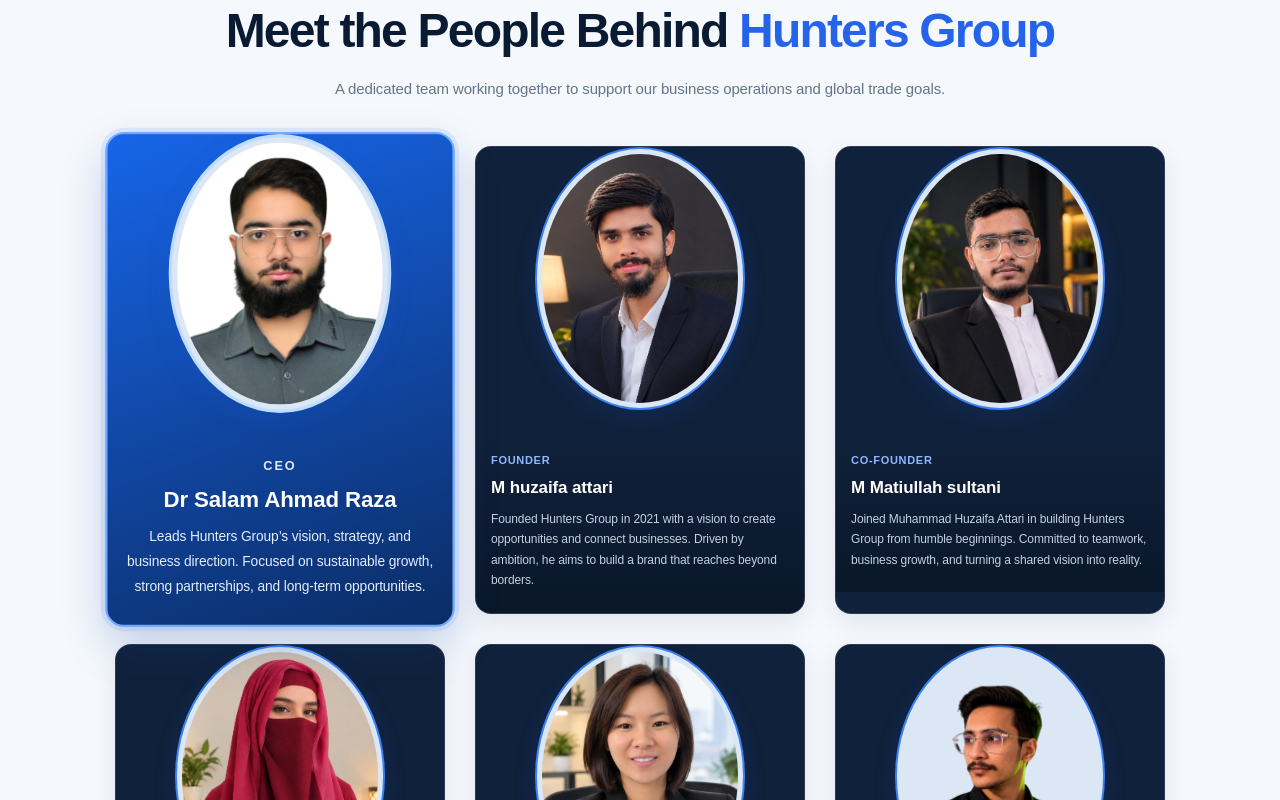
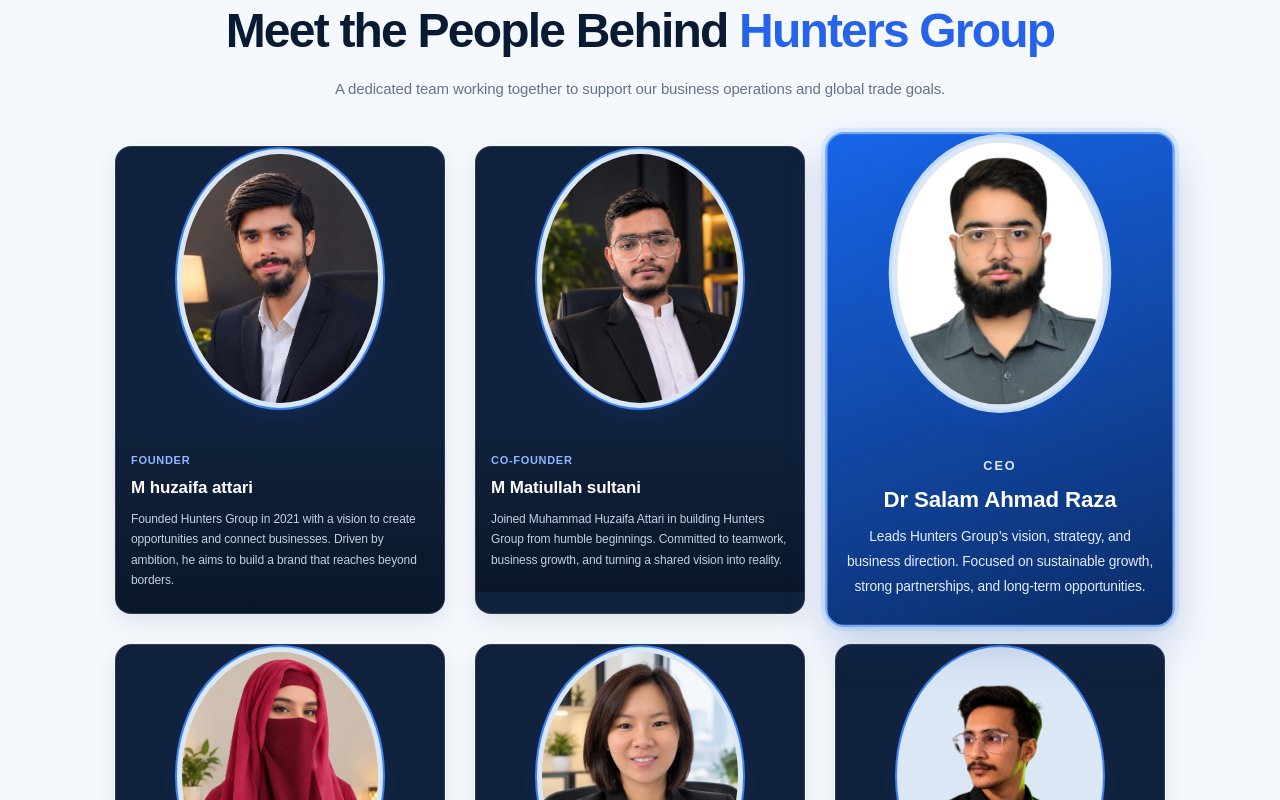
Before and after one commit to kashanbaig382-web/hunters-group, a Next.js app: page / in a window 1280 px wide. Shown: the part 2980-3780 px from the top of the page. Built offline with nearby package versions, Linux system fonts and the light colour scheme.

Commit message:
Update page.tsx

```diff
--- a/app/page.tsx
+++ b/app/page.tsx
@@ -425,13 +425,7 @@ export default function Home() {
           <div className="team-grid">
             {
               [
-                {
-                  name: "Dr Salam Ahmad Raza",
-                  role: "CEO",
-                  image: "/team-salam.jpg",
-                  description:
-                    "Leads Hunters Group’s vision, strategy, and business direction. Focused on sustainable growth, strong partnerships, and long-term opportunities.",
-                },
+
                 {
                   name: "M huzaifa attari",
                   role: "Founder",
@@ -445,6 +439,13 @@ export default function Home() {
                   image: "/team-matiullah.jpg",
                   description:
                     "Joined Muhammad Huzaifa Attari in building Hunters Group from humble beginnings. Committed to teamwork, business growth, and turning a shared vision into reality.",
+                },
+                {
+                  name: "Dr Salam Ahmad Raza",
+                  role: "CEO",
+                  image: "/team-salam.jpg",
+                  description:
+                    "Leads Hunters Group’s vision, strategy, and business direction. Focused on sustainable growth, strong partnerships, and long-term opportunities.",
                 },
                 {
                   name: "Zunaira atta ur Rehman",
@@ -462,7 +463,7 @@ export default function Home() {
                 },
                 {
                   name: "Mirza Kashan Ali",
-                  role: "Head of IT",
+                  role: "Head of IT & Web Development",
                   image: "/team-kashan.jpg",
                   description:
                     "Oversees technology and digital development at Hunters Group. Focused on improving the company’s digital presence, website experience, and technical solutions.",
```
